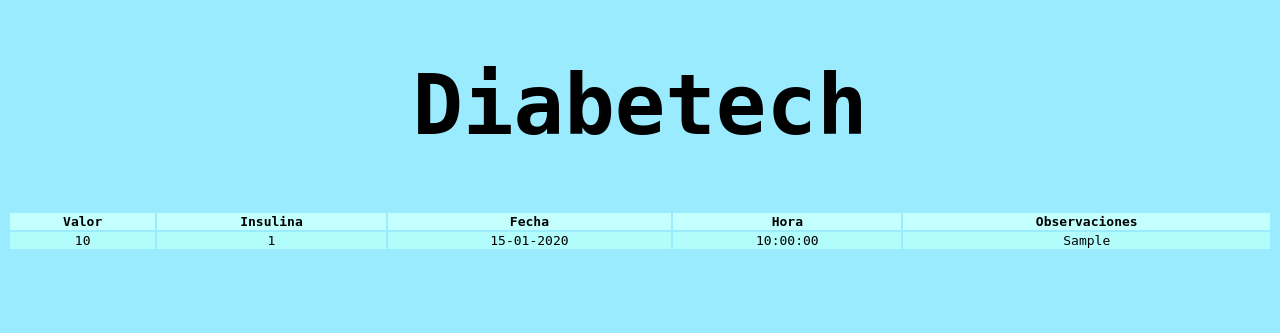
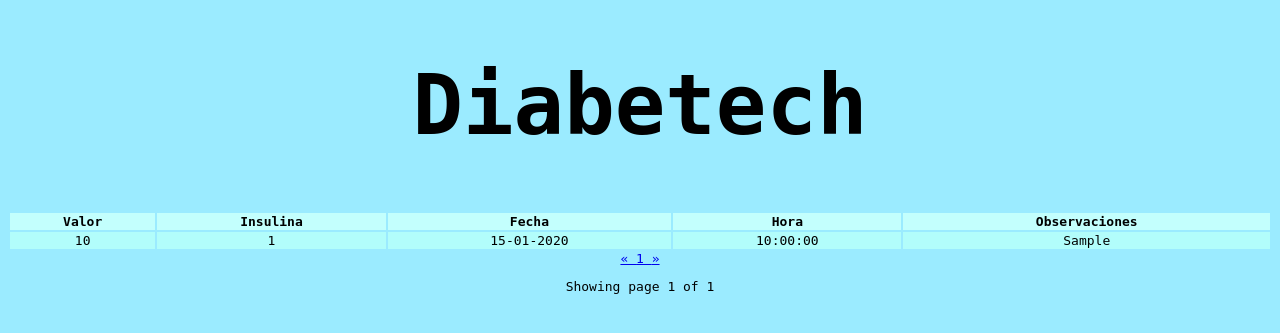
Before and after one commit to octex/diabetech, a Flask app: page /diabetech/controles/ in a window 1280 px wide. Shown: the top 333 px of the page. Run offline with Flask 2, Linux system fonts and the light colour scheme; tables that the repository leaves empty hold one stand-in row (values such as "Sample post").

Commit message:
Added pagination in front

```diff
--- a/controles/managers.py
+++ b/controles/managers.py
@@ -36,9 +36,9 @@ class ControlesManager:
 
     def get_controles(self, request):
         page = request.args.get('page', 1, type=int)
-        controles = Control.query.paginate(page=page, per_page=Config.MAX_PAGINATION_SET).items
+        controles = Control.query.paginate(page=page, per_page=Config.MAX_PAGINATION_SET)
         controles_api = []
-        for control in controles:
+        for control in controles.items:
             control_api = ControlApi(control)
             controles_api.append(control_api)
-        return render_template("controles.html", controles=controles_api)
+        return render_template("controles.html", controles=controles_api, controles_paged=controles)
--- a/templates/controles.html
+++ b/templates/controles.html
@@ -41,5 +41,42 @@
             </tr>
             {% endfor %}
         </table>
+        <!-- Source of pagination: https://betterprogramming.pub/simple-flask-pagination-example-4190b12c2e2e
+        Thanks :) -->
+        <!-- Pagination Links-->
+        <div class="text-right">
+            <a href="{{ url_for('controles', page=controles_paged.prev_num) }}"
+            class="btn btn-outline-dark
+            {% if controles_paged.page == 1 %}disabled{% endif %}">
+                &laquo;
+            </a>
+            <!-- Loop through the number of pages to display a link for each-->
+            {% for page_num in controles_paged.iter_pages(left_edge=1, right_edge=1, left_current=1, right_current=2) %}
+            {% if page_num %}
+            <!-- Check for the active page and set the link to "Active"-->
+                {% if controles_paged.page == page_num %}
+                <a href="{{ url_for('controles', page=page_num) }}"
+                class="btn btn-dark">
+                    {{ page_num }}
+                </a>
+                {% else %}
+                <a href="{{ url_for('controles', page=page_num) }}"
+                class="btn btn-outline-dark">
+                    {{ page_num }}
+                </a>
+                {% endif %}
+            {% else %}
+                ...
+            {% endif %}
+        {% endfor %}
+        <a href="{{ url_for('controles', page=controles_paged.next_num) }}"
+        class="btn btn-outline-dark
+        {% if controles_paged.page == controles_paged.pages %}disabled{% endif %}">
+            &raquo;
+        </a>
+    </div>
+    <p class="text-right mt-3">
+    Showing page {{ controles_paged.page }} of {{ controles_paged.pages }}
+    </p>
     </body>
 </html>
```
